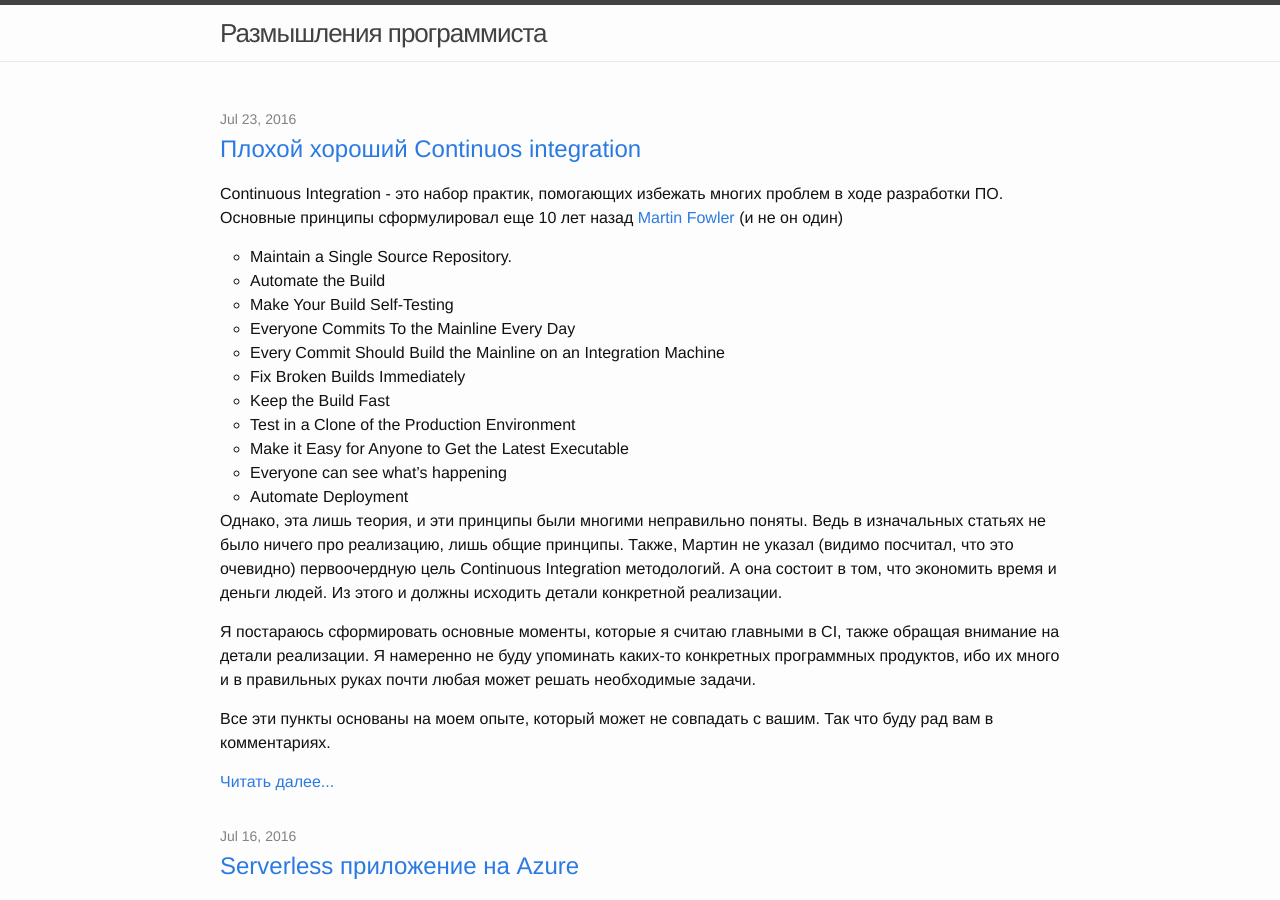
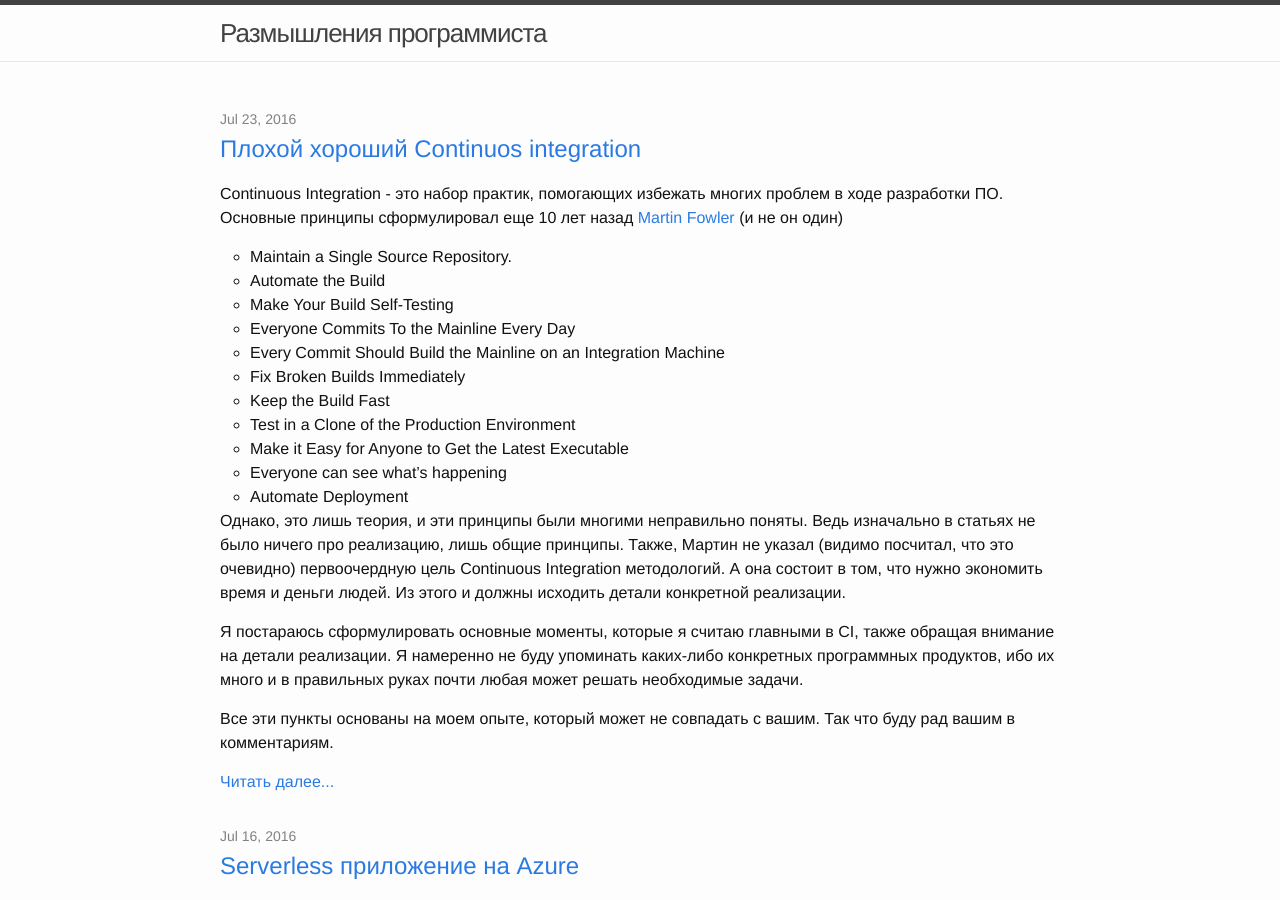
Before and after one commit to r-kamenskiy/r-kamenskiy.github.io, a Jekyll site: the page built from index.html, in a window 1280 px wide and 900 px high. Built offline with Jekyll 4.4.1, drawn with Linux system fonts in a browser that asks for light colours.

Commit message:
text fix

```diff
--- a/_posts/2016-07-24-good-bad-continuous-integration.md
+++ b/_posts/2016-07-24-good-bad-continuous-integration.md
@@ -19,16 +19,16 @@ Continuous Integration - это набор практик, помогающих
 + Everyone can see what's happening
 + Automate Deployment
 
-Однако, эта лишь теория, и эти принципы были многими неправильно поняты. Ведь в изначальных статьях не было ничего про реализацию, лишь общие принципы. Также, Мартин не указал (видимо посчитал, что это очевидно) первоочердную цель Continuous Integration методологий. А она состоит в том, что экономить время и деньги людей. Из этого и должны исходить детали конкретной реализации.
+Однако, это лишь теория, и эти принципы были многими неправильно поняты. Ведь изначально в статьях не было ничего про реализацию, лишь общие принципы. Также, Мартин не указал (видимо посчитал, что это очевидно) первоочердную цель Continuous Integration методологий. А она состоит в том, что нужно экономить время и деньги людей. Из этого и должны исходить детали конкретной реализации.
 
-Я постараюсь сформировать основные моменты, которые я считаю главными в CI, также обращая внимание на детали реализации. Я намеренно не буду упоминать каких-то конкретных программных продуктов, ибо их много и в правильных руках почти любая может решать необходимые задачи.
+Я постараюсь сформулировать основные моменты, которые я считаю главными в CI, также обращая внимание на детали реализации. Я намеренно не буду упоминать каких-либо конкретных программных продуктов, ибо их много и в правильных руках почти любая может решать необходимые задачи.
 
-Все эти пункты основаны на моем опыте, который может не совпадать с вашим. Так что буду рад вам в комментариях.
+Все эти пункты основаны на моем опыте, который может не совпадать с вашим. Так что буду рад вашим в комментариям.
 
 <!--more-->
 
 1. **Собирает весь код. Вообще весь.** <br><br>
-Иногда можно увидеть, что в CI запихивают основной продукт (или несколько основных), а за бортом остаются все остальное.
+Иногда можно увидеть, что в CI запихивают основной продукт (или несколько основных), а за бортом остаётся все остальное.
 Нужно развернуть базу? Вон там лежит скрипт, бери и разворачивай.
 Нужна программа для небольшого отчета, которую быстренько написал один из программистов? Вот репозиторий, бери и собирай.
 Это все неправильно. CI должен собирать и выкладывать артефакты вообще всего кода, всех репозиториев. Иначе где гарантии, что этот код маленькой утилиты вообще соберется, когда вам понадобится.
```
Also changed, not shown: other parts of _posts/2016-07-24-good-bad-continuous-integration.md (+3 -3 lines).
